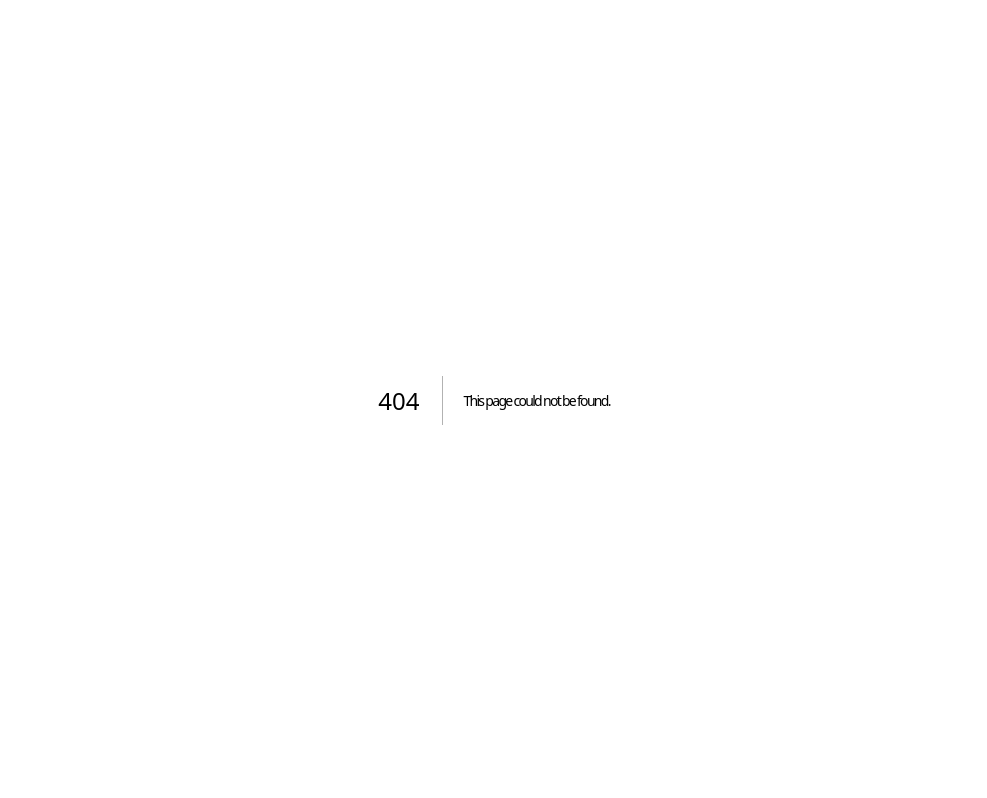
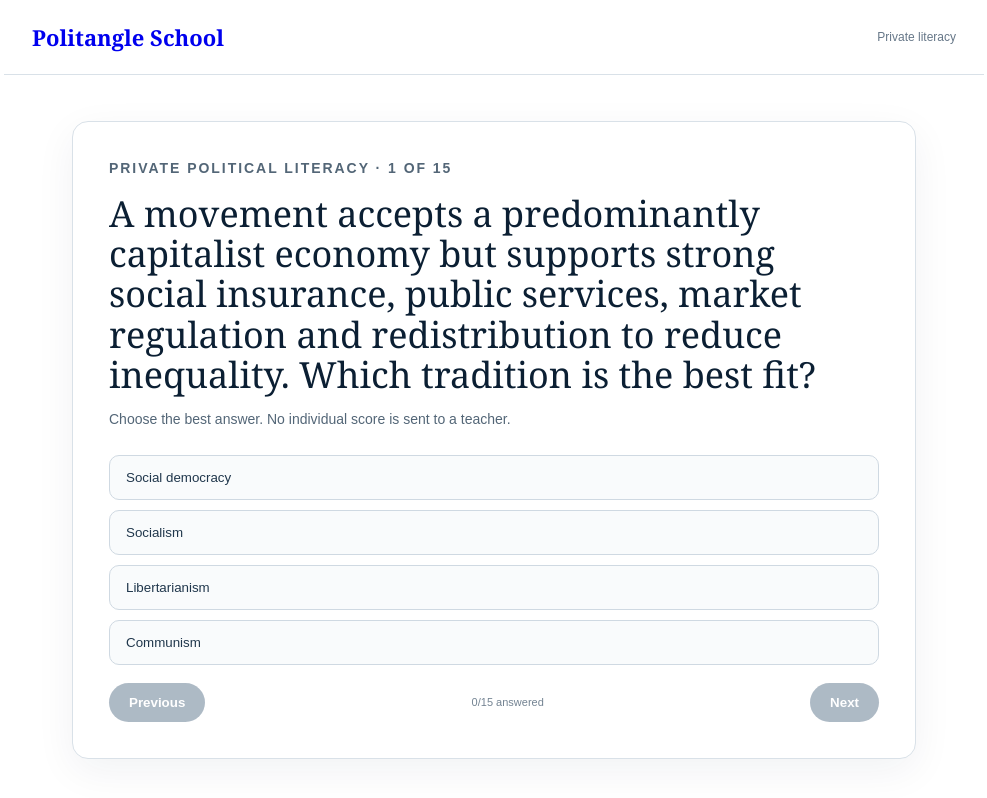
Before and after one commit to unikmo/Politangle, a Next.js app: page /school/private/literacy in a window 1280 px wide. Before the commit this address had no page. Shown: the top 798 px of the page, without its empty margins (146-1133 px from the left). Built offline with nearby package versions, Linux system fonts and the light colour scheme.

Commit message:
Add private literacy route

```diff
--- /dev/null
+++ b/app/school/private/literacy/page.tsx
@@ -0,0 +1,11 @@
+import Link from 'next/link';
+import PrivateLiteracyClient from './PrivateLiteracyClient';
+
+export default function PrivateLiteracyPage() {
+  return (
+    <main className="engine-page school-page">
+      <header className="engine-header"><Link href="/school/private" className="engine-brand">Politangle School</Link><span>Private literacy</span></header>
+      <PrivateLiteracyClient />
+    </main>
+  );
+}
```
